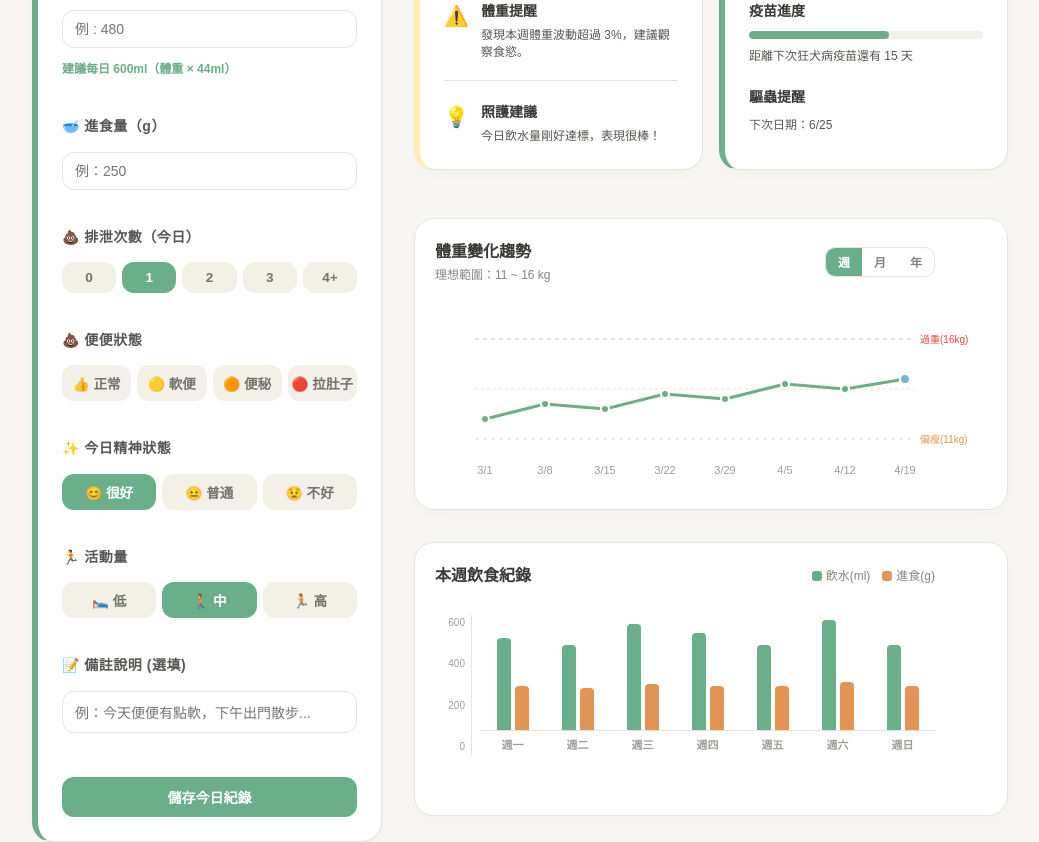
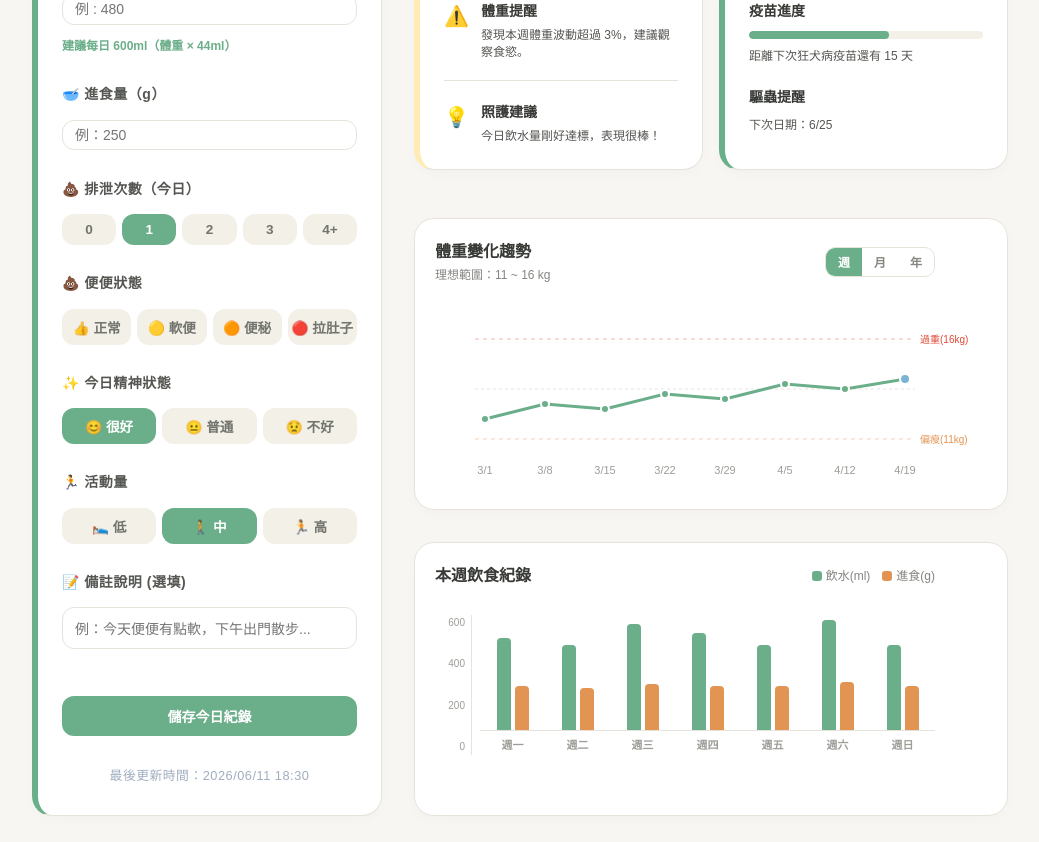
Before and after one commit to dh1115w/vue-petproject, a Vue app: page /medical/healthtracking in a window 1280 px wide. Shown: the part 740-1582 px from the top of the page, without its empty margins (120-1159 px from the left). Built offline with nearby package versions, Linux system fonts and the light colour scheme.

Commit message:
調整HealthTracking.vue與medical-health-tracking.css左側今日紀錄輸入排版與新增最新更新時間

```diff
--- a/src/css/medical/medical-health-tracking.css
+++ b/src/css/medical/medical-health-tracking.css
@@ -100,7 +100,7 @@
 .tracking-form-body {
   display: flex;
   flex-direction: column;
-  gap: 1rem;
+  gap: 1.2rem;
 }
 
 .tracking-container .form-group {
@@ -118,7 +118,7 @@
 .tracking-container .form-input {
   border: 1px solid var(--border);
   background-color: #ffffff;
-  padding: 0.625rem 0.75rem;
+  padding: 0.4rem 0.75rem;
   border-radius: 12px;
   font-size: 0.875rem;
   outline: none;
@@ -127,6 +127,14 @@
 
 .form-input:focus {
   border-color: var(--primary);
+}
+
+.tracking-form-body .form-group {
+  margin-bottom: 0.5rem;
+}
+
+.your-button-group-start-class {
+  margin-top: 0.5rem;
 }
 
 .input-tip-text {
@@ -193,6 +201,16 @@
   font-weight: 700;
   border-radius: 12px;
   margin-top: 0.5rem;
+}
+
+.last-update-time {
+  font-size: 0.8rem;
+  color: #a0aec0;
+  text-align: center;
+  margin-top: 10px;
+  margin-bottom: 5px;
+  font-weight: 500;
+  letter-spacing: 0.5px;
 }
 
 /* ==========================================================================
--- a/src/views/medical/HealthTracking.vue
+++ b/src/views/medical/HealthTracking.vue
@@ -163,6 +163,8 @@
           <button class="submit-record-btn" @click="handleSubmitRecord">
             儲存今日紀錄
           </button>
+
+          <p class="last-update-time">最後更新時間：{{ lastUpdateTime }}</p>
         </div>
       </div>
 
@@ -649,6 +651,28 @@ const poopStatusOptions = [
   { label: "拉肚子", emoji: "🔴" },
 ];
 
+// 定義最後更新時間變數（Demo 展示時初始值可以寫一個模擬時間，或寫未紀錄）
+const lastUpdateTime = ref("2026/06/11 18:30");
+// 如果想預設寫未紀錄：const lastUpdateTime = ref("今日尚未紀錄");
+
+// 模擬點擊儲存按鈕的 function
+const saveDailyRecord = () => {
+  // ... 這裡執行你原本的 Axios 傳送給 Java 後端的邏輯 ...
+
+  // 當 Java 回傳儲存成功後，前端自動抓取當前精確時間更新畫面
+  const now = new Date();
+  const year = now.getFullYear();
+  const month = String(now.getMonth() + 1).padStart(2, "0");
+  const date = String(now.getDate()).padStart(2, "0");
+  const hours = String(now.getHours()).padStart(2, "0");
+  const minutes = String(now.getMinutes()).padStart(2, "0");
+
+  // 全自動更新為最新時間！
+  lastUpdateTime.value = `${year}/${month}/${date} ${hours}:${minutes}`;
+
+  alert("今日健康數據儲存成功！");
+};
+
 // ==========================================================================
 // 2. 圖表時間篩選狀態（預設為 'week'，可切換為 'month' 或 'year'）
 // ==========================================================================
```
